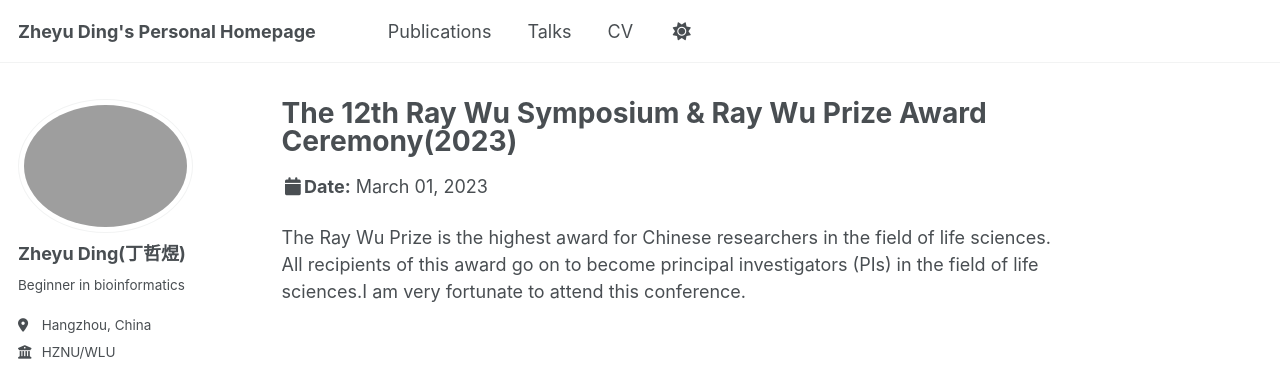
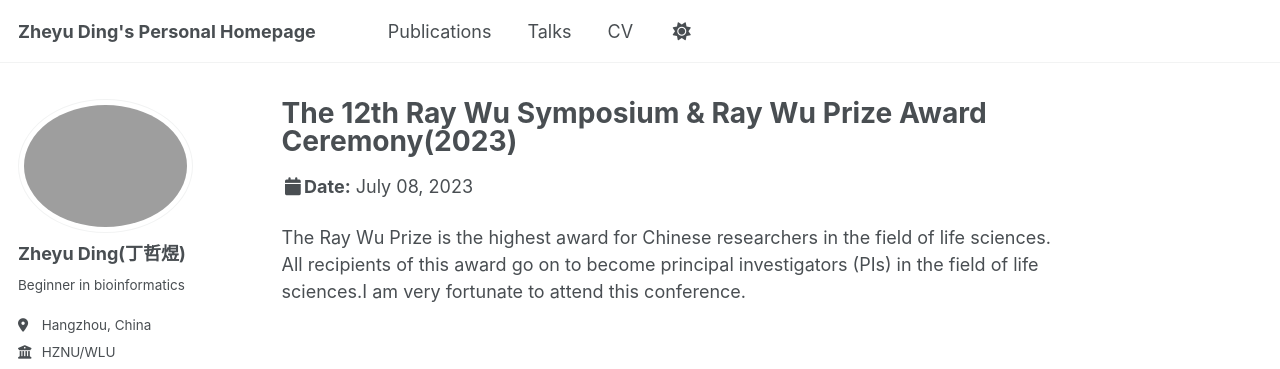
Before and after one commit to Zheyu-Ding/Zheyu-Ding.github.io, a Jekyll site: the page built from _talks/2023-07-08-RayWuPrize.md, in a window 1280 px wide and 990 px high. Shown: the top 369 px of the window. Built offline with Jekyll 4.4.1, drawn with Linux system fonts in a browser that asks for light colours; some web fonts are replaced.

Commit message:
Update 2023-07-08-RayWuPrize.md

```diff
--- a/_talks/2023-07-08-RayWuPrize.md
+++ b/_talks/2023-07-08-RayWuPrize.md
@@ -4,7 +4,7 @@ collection: talks
 type: "Conference proceedings talk"
 permalink: /talks/2023-07-08-RayWuPrize
 venue: "The Ray Wu Memorial Fund"
-date: 2023-03-01
+date: 2023-07-08
 location: "Hangzhou, Zhejiang, China"
 ---
 
```
